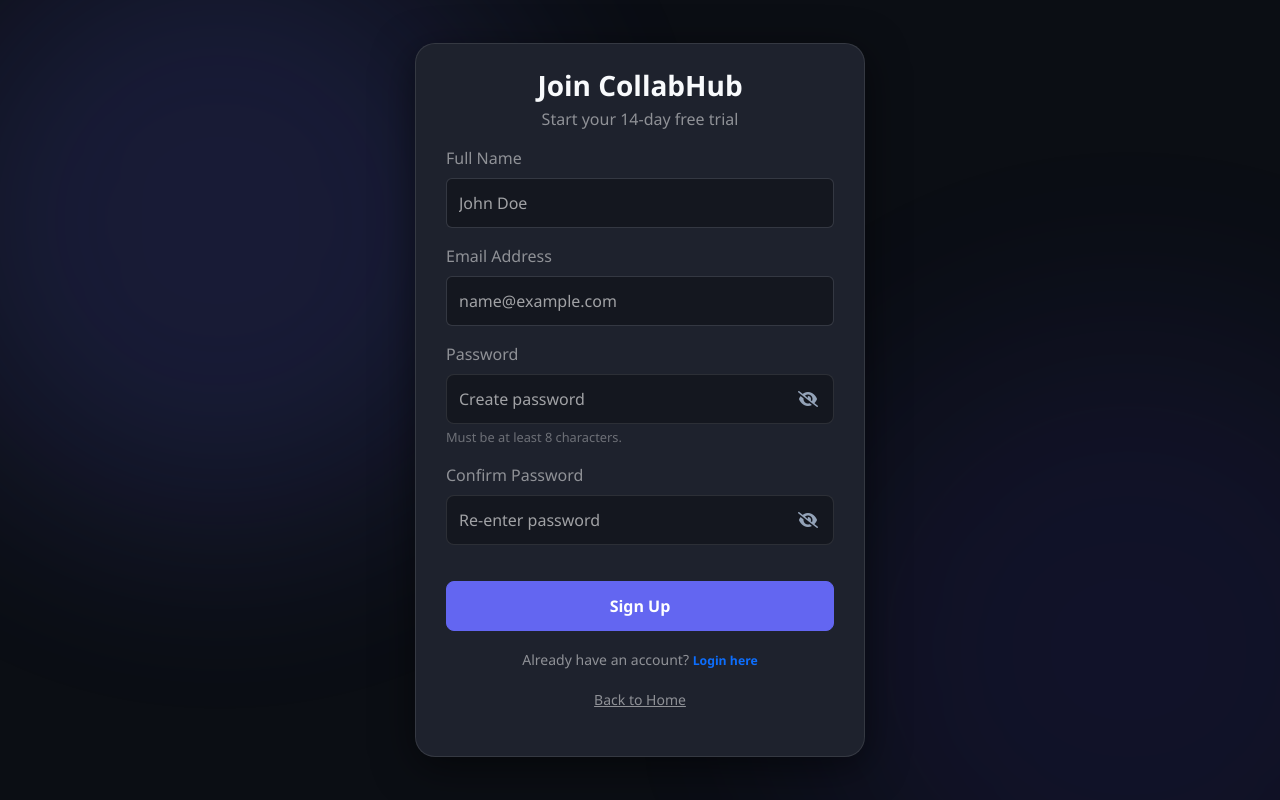
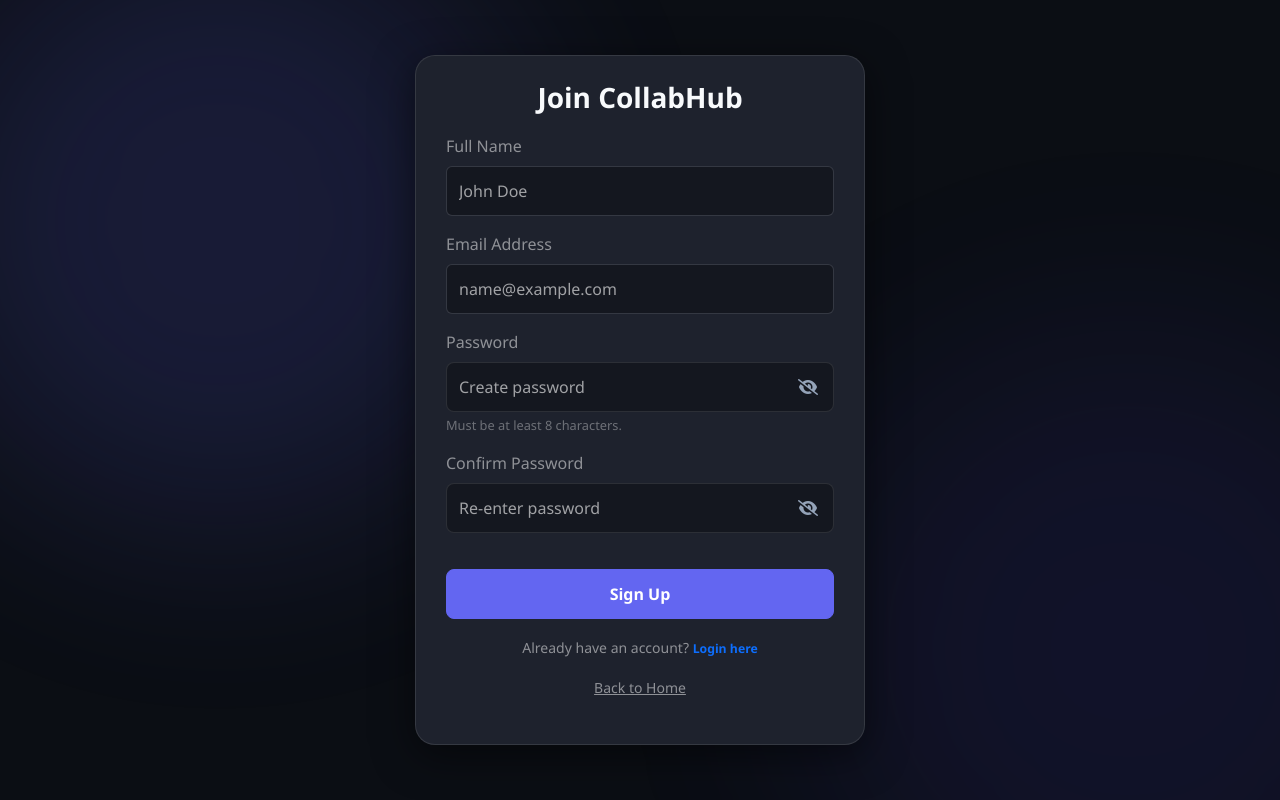
Before and after one commit to JP-0506/CollabHub, a Flask app: page /auth/signup in a window 1280 px wide. Run offline with Flask 3, Linux system fonts and the light colour scheme.

Commit message:
Update signup template

```diff
--- a/templates/auth/signup.html
+++ b/templates/auth/signup.html
@@ -23,7 +23,6 @@
             <div class="auth-card">
                 <div class="auth-header">
                     <h3>Join CollabHub</h3>
-                    <p class="mb-0 text-white-50">Start your 14-day free trial</p>
                 </div>
                 <div class="card-body">
                     <div id="signup-error" class="alert-error"></div>
```
